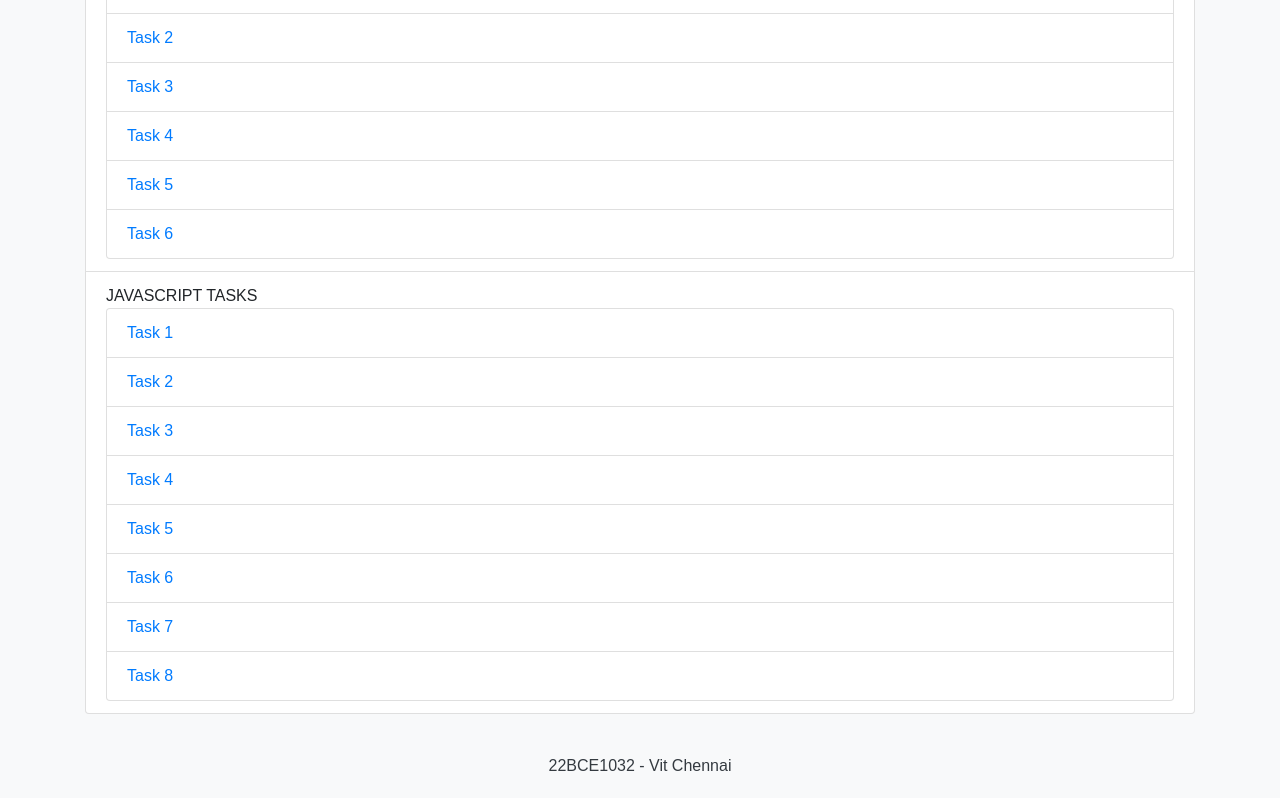
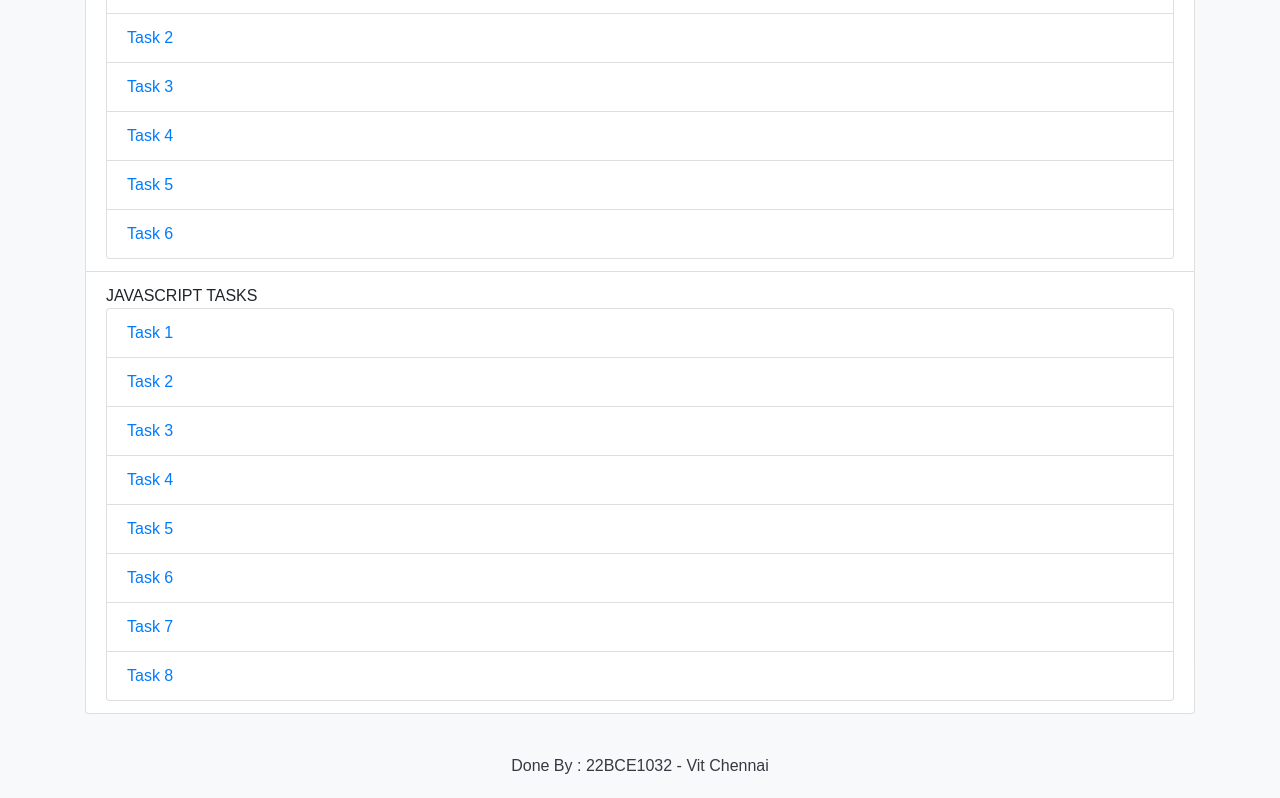
Before and after one commit to Ron111104/ETHNUS-INTERNSHIP-2, a plain HTML site: page index.html in a window 1280 px wide. Shown: the part 857-1655 px from the top of the page. Drawn offline with nearby package versions, Linux system fonts and the light colour scheme.

Commit message:
some missing changes

```diff
--- a/index.html
+++ b/index.html
@@ -80,7 +80,7 @@
             </li>
         </ol>
         <div class="footer-text">
-            22BCE1032 - Vit Chennai
+            Done By : 22BCE1032 - Vit Chennai
         </div>
     </div>
 
```
